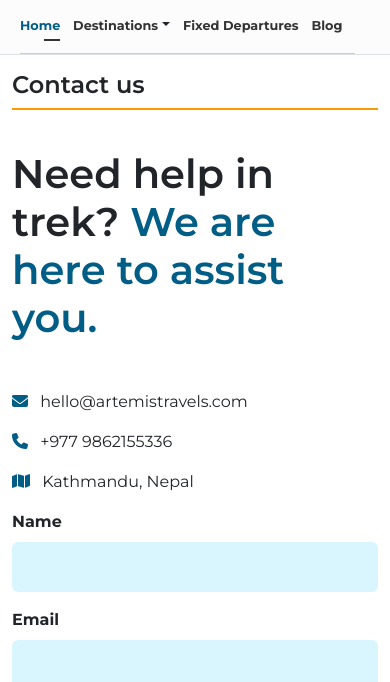
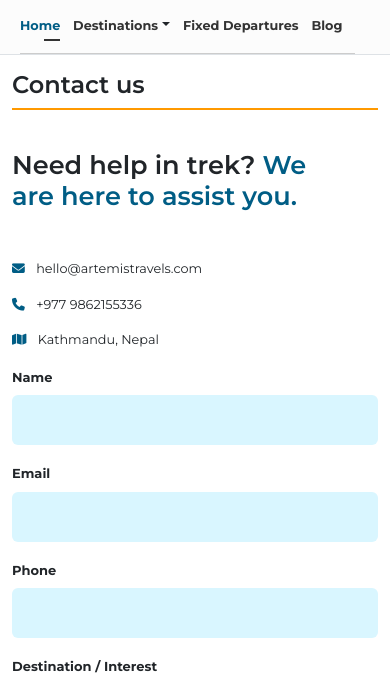
Before and after one commit to nirajandahal/artemis, a plain HTML site: page contact-us.html in a window 390 px wide. Shown: the part 120-802 px from the top of the page. Drawn offline with nearby package versions, Linux system fonts and the light colour scheme.

Commit message:
contact us page responsive done

```diff
--- a/css/style.css
+++ b/css/style.css
@@ -198,7 +198,7 @@ a{
 	margin: 0 0 1rem 0;
 }
 
-.destination-card-1 .at-cta-btn, .destination-card-2 .at-cta-btn, .destination-card-3 .at-cta-btn {
+.destination-card-1 .at-cta-btn, .destination-card-2 .at-cta-btn, .destination-card-3 .at-cta-btn, .destination-card-5 .at-cta-btn {
 	margin:0 1rem 0 0;
 	z-index: 5;
 }
@@ -2089,7 +2089,28 @@ width:60px !important;
 
  .contact-us .contact-form-heading{
 	font-weight: 600;
-	font-size: 40px;
+	font-size: 2.5rem;
+ }
+
+ @media only screen and (max-width:840px) {
+	.contact-us label{
+		font-size: 13px;
+	}
+
+	.contact-us .contact-form-heading{
+		font-size: 2rem;
+	 }
+ }
+
+ @media only screen and (max-width:840px) {
+
+	.contact-us .contact-form-heading{
+		font-size: 1.6rem;
+	 }
+
+	 .contact-us p{
+		font-size: 0.8rem;
+	 }
  }
 
  /* ********************************* contact us ************************************* */
```
Also changed, not shown: about-us.html (+2 -2 lines), blog-listing-page.html (+1 -1 lines).
